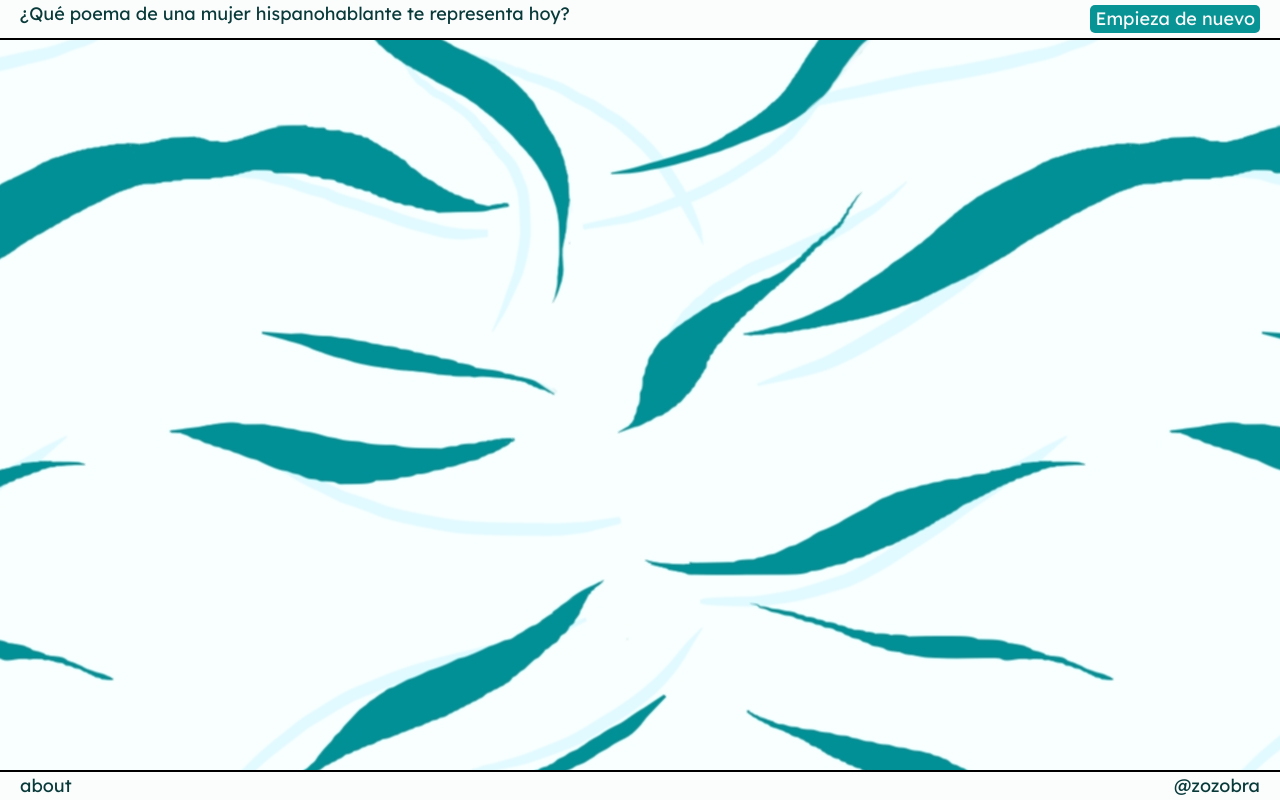
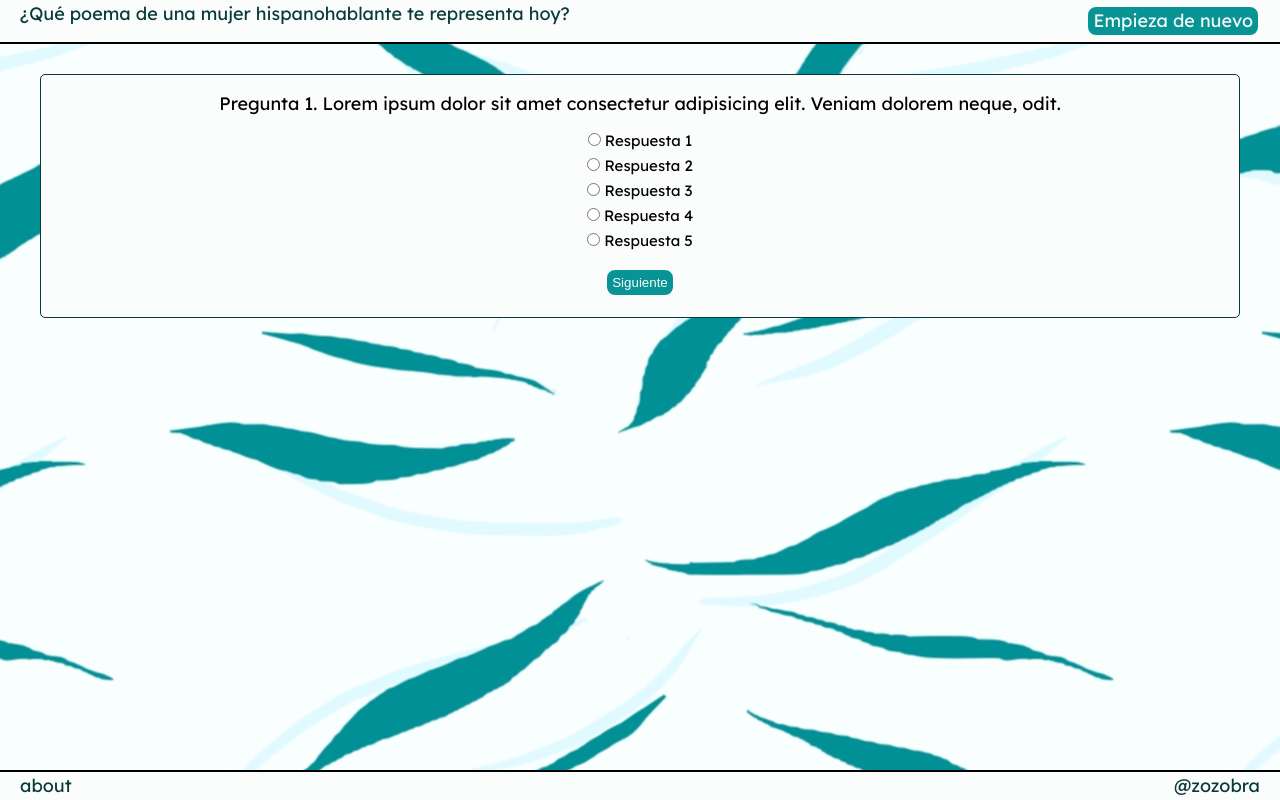
Before and after one commit to Pi-Rey/proyecto-principal, a website built with Vite: page src/test.html in a window 1280 px wide. Built offline with nearby package versions, Linux system fonts and the light colour scheme.

Commit message:
html 1a pregunta + hovers

```diff
--- a/src/partials/questions.html
+++ b/src/partials/questions.html
@@ -1,3 +1,43 @@
-<section>
-
-</section>
+<fieldset class="fieldset">
+  <form class="fieldset__form" action="">
+    <h3 class="fieldset__form--question">Pregunta 1. Lorem ipsum dolor sit amet consectetur adipisicing elit. Veniam dolorem neque, odit. </h3>
+    <!-- Todas tienen el mismo name y diferentes id-->
+    <div>
+      <label for="answer1">
+        <input
+          class="resp"
+          id="answer1"
+          type="radio"
+          value="1"
+          name="answers"
+        />
+        Respuesta 1
+      </label>
+    </div>
+    <div>
+      <label for="answer2">
+        <input id="answer2" type="radio" value="2" name="answers" />
+        Respuesta 2
+      </label>
+    </div>
+    <div>
+      <label for="answer3">
+        <input id="answer3" type="radio" value="3" name="answers" />
+        Respuesta 3
+      </label>
+    </div>
+    <div>
+      <label for="answer4">
+        <input id="answer4" type="radio" value="4" name="answers" />
+        Respuesta 4
+      </label>
+    </div>
+    <div>
+      <label for="answer5">
+        <input id="answer5" type="radio" value="5" name="answers" />
+        Respuesta 5
+      </label>
+    </div>
+    <input class="fieldset__form--submit" type="submit" name="btn" id="btn" value="Siguiente" />
+  </form>
+</fieldset>
--- a/src/scss/layout/_footer.scss
+++ b/src/scss/layout/_footer.scss
@@ -16,8 +16,20 @@
     text-decoration: none;
     color: $turquesa_oscuro;
     font-size: 1.2rem;
+    &:hover{
+        background-color: $turquesa_medio;
+       // text-decoration: underline $casi_blanco;
+       color: $casi_blanco;
+    }
+    &.arroba:hover{
+        padding-left: 20px;
+    }
+    &.about:hover{
+        padding-right: 20px;
+    }
     @media screen and (width >= 768px) {
         font-size: 1.8rem;
       }
   }
 }
+ //
--- a/src/scss/layout/_header.scss
+++ b/src/scss/layout/_header.scss
@@ -6,7 +6,7 @@
   justify-content: space-between;
   padding: 5px 20px;
   background-color: $casi_blanco;
-  position: fixed;
+  position: relative; //quizás haya que cambiar esto a sticky o absolute pero entonces tendré que ajusta la posición, creo
   bottom: 100;
   left: 50%;
   gap: 10px;
@@ -20,12 +20,13 @@
   &__link {
     text-decoration: none;
     color: $casi_blanco;
-    //border: 1px solid $turquesa_oscuro; // ev quitar
-    border-radius: 5px;
+    border-radius: 10px;
     padding: 5px;
     background-color: $turquesa_medio;
-    :hover {
-      background-color: none;
+    border: 2px solid $casi_blanco;
+    &:hover {
+      background-color: $casi_blanco;
+      border: 2px solid $turquesa_oscuro;
       color: $turquesa_oscuro;
     }
   }
--- /dev/null
+++ b/src/scss/layout/_questions.scss
@@ -0,0 +1,38 @@
+.fieldset {
+  margin: 30px 20px;
+  padding: 2rem;
+  border-radius: 5px;
+  border: solid 1px $turquesa_oscuro;
+  //min-width: 0;
+  background-color: $casi_blanco;
+  font-size: 1.5rem;
+
+  &__form {
+    display: flex;
+    flex-direction: column;
+    gap: 10px;
+    align-items: center;
+
+    &--question {
+      font-size: 1.8rem;
+      margin-bottom: 10px;
+    }
+    &--submit {
+      margin-top: 10px;
+      padding: 5px;
+      width: fit-content;
+      text-decoration: none;
+      color: $casi_blanco;
+      background-color: $turquesa_medio;
+      border-radius: 10px;
+      border: 2px solid $casi_blanco;
+      &:hover {
+        background-color: $casi_blanco;
+        border: 2px solid $turquesa_oscuro;
+        color: $turquesa_oscuro;
+        font-weight: bold;
+
+      }
+    }
+  }
+}
--- a/src/scss/main.scss
+++ b/src/scss/main.scss
@@ -12,6 +12,7 @@
 @import 'layout/header';
 @import "layout/footer";
 @import "layout/landing";
+@import 'layout/questions';
 :root{
     font-family: $main-font;
     font-size: 62.5%;
```
